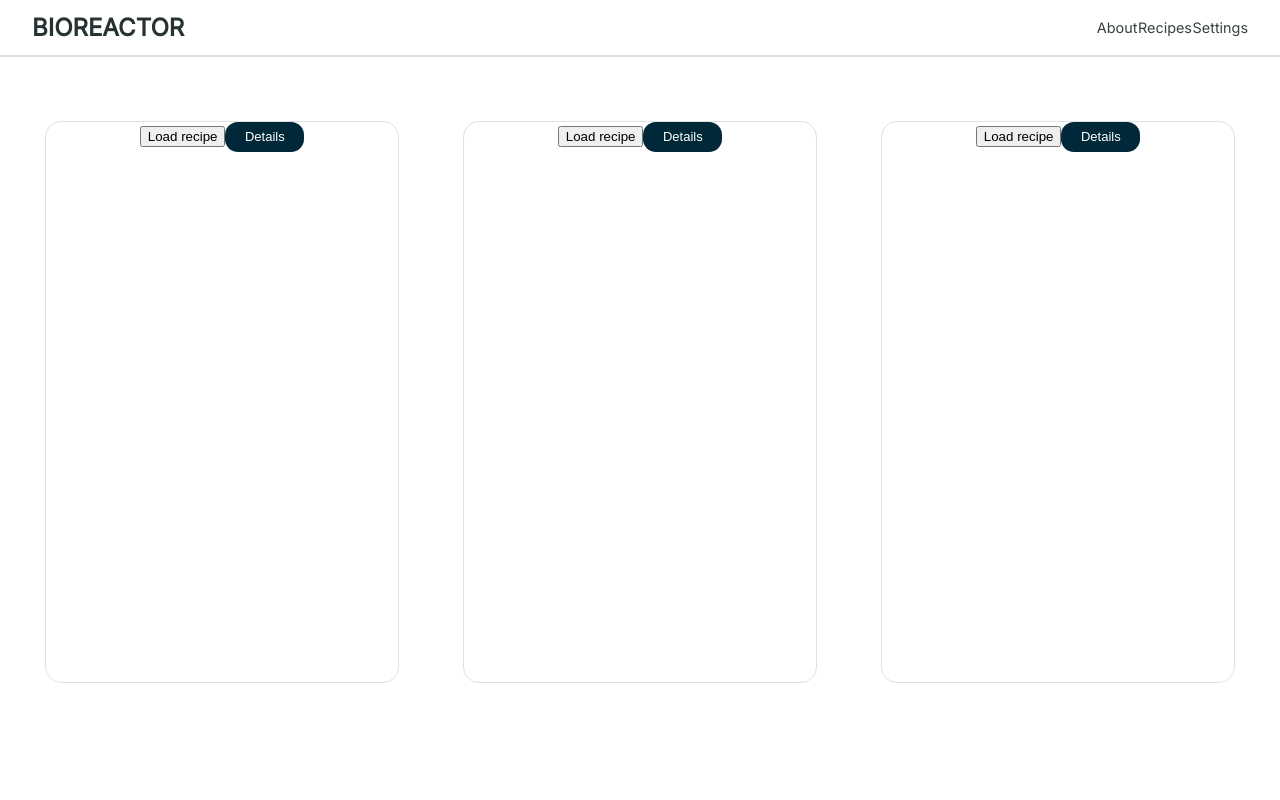
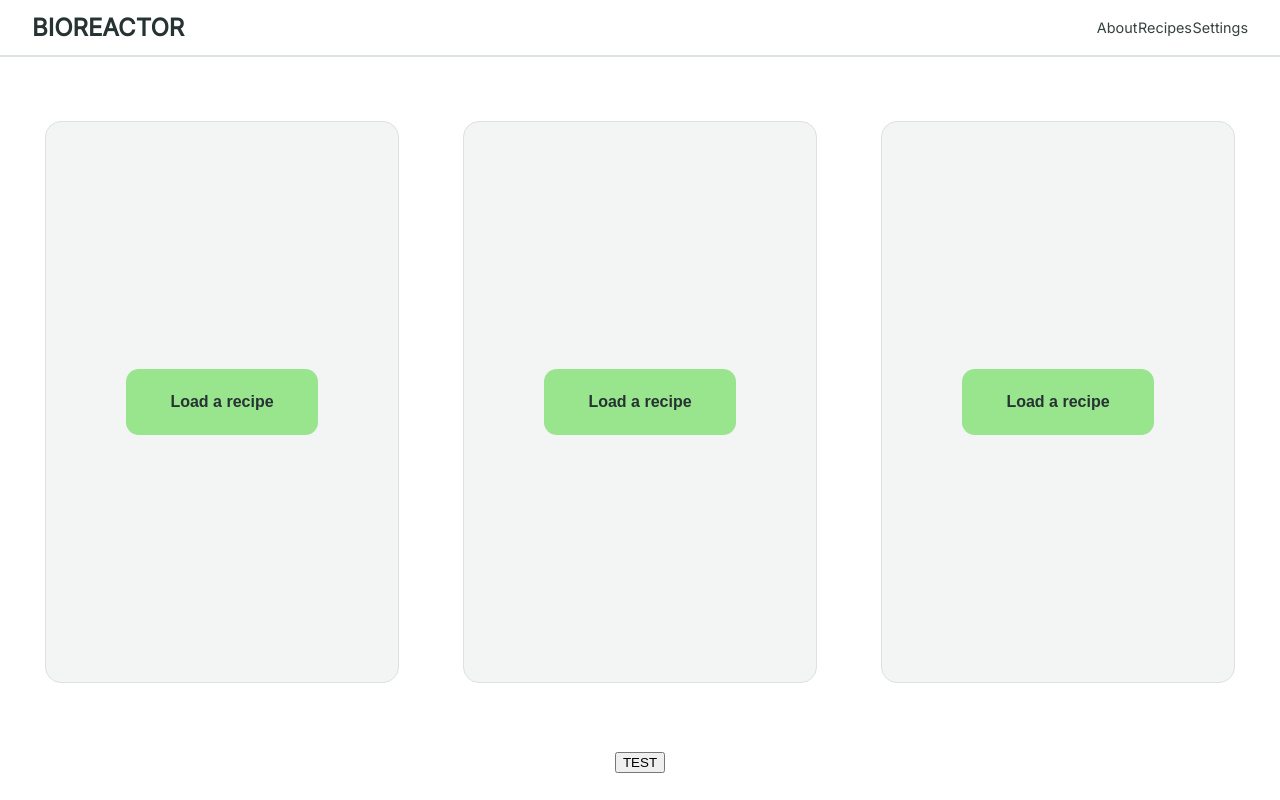
Before and after one commit to osu-cs494-w23/final-project-bioreactor, a React (Create React App) app in the folder bioreactor/: page / in a window 1280 px wide. Built offline with nearby package versions, Linux system fonts and the light colour scheme; the HTML template or start-up script is replaced by a standard one.

Commit message:
main page

```diff
--- /dev/null
+++ b/bioreactor/src/components/Detail.jsx
@@ -0,0 +1,9 @@
+import React from "react";
+import { TbTemperature } from "react-icons/tb";
+import { GiElectric } from "react-icons/gi";
+
+const Detail = ({ temp, rpm }) => {
+  return <span className="jar-status">INFOOOOOOO</span>;
+};
+
+export default Detail;
--- /dev/null
+++ b/bioreactor/src/components/EmptyJar.jsx
@@ -0,0 +1,21 @@
+import React from "react";
+import { useNavigate } from "react-router-dom";
+import LoadButton from "./LoadButton";
+import "../css-data/Jar.css";
+
+const EmptyJar = () => {
+  const navigate = useNavigate();
+  const changePage = () => navigate("load");
+
+  return (
+    <>
+      <div className="jar">
+        <LoadButton className="loadbutton" onClick={changePage}>
+          Load a recipe
+        </LoadButton>
+      </div>
+    </>
+  );
+};
+
+export default EmptyJar;
--- a/bioreactor/src/components/Jar.jsx
+++ /dev/null
@@ -1,25 +0,0 @@
-import React from "react";
-import { useNavigate } from "react-router-dom";
-import ToggleButton from "./ToggleButton";
-import { useState } from "react";
-import Status from "./Status";
-import ErrorMessage from "./ErrorMessage";
-import "../css-data/Jar.css";
-
-const Jar = () => {
-  const [onDetail, setOnDetail] = useState(false);
-
-  const toggle = () => setOnDetail(!onDetail);
-  const navigate = useNavigate();
-  const changePage = () => navigate("load");
-  return (
-    <div className="jar">
-      <button onClick={changePage}>Load recipe</button>
-      <ToggleButton onClick={toggle}>
-        {onDetail ? "Hide" : "Details"}
-      </ToggleButton>
-    </div>
-  );
-};
-
-export default Jar;
--- /dev/null
+++ b/bioreactor/src/components/LoadButton.jsx
@@ -0,0 +1,21 @@
+import React from "react";
+import styled from "styled-components";
+import color from "../css-data/color.json";
+
+const StyledButton = styled.button`
+  background: ${color.selectbutton};
+  color: ${color.maintext};
+  cursor: pointer;
+  border-radius: 0.8em;
+  width: 12em;
+  padding: 1.5em 2.5em;
+  font-size: 16px;
+  font-weight: bold;
+  border: none;
+`;
+
+function Button({ children, ...rest }) {
+  return <StyledButton {...rest}>{children}</StyledButton>;
+}
+
+export default Button;
--- /dev/null
+++ b/bioreactor/src/components/ProgressJar.jsx
@@ -0,0 +1,68 @@
+import React, { useState } from "react";
+import { useNavigate } from "react-router-dom";
+import styled from "styled-components";
+import color from "../css-data/color.json";
+import ToggleButton from "./ToggleButton";
+import Detail from "./Detail";
+import { BsCheckCircleFill } from "react-icons/bs";
+import { TbTemperature } from "react-icons/tb";
+import { GiElectric } from "react-icons/gi";
+
+import "../css-data/Jar.css";
+
+const ProgressJar = ({ status }) => {
+  const StyledSpan = styled.span`
+    background: ${status};
+    color: white;
+    width: 100%;
+    display: block;
+    padding-top: 1em;
+    padding-bottom: 1em;
+    border-top-right-radius: 0.8em;
+    border-top-left-radius: 0.8em;
+    font-weight: bold;
+    font-size: 1.1em;
+  `;
+
+  const StatusSpan = styled.span`
+    background: ${color.prettygray};
+    color: ${color.maintext};
+    width: 100%;
+    display: flex;
+    padding-top: 0.8em;
+    padding-bottom: 0.8em;
+    font-weight: bold;
+    font-size: 1.2em;
+    justify-content: space-between;
+  `;
+
+  const [onDetail, setOnDetail] = useState(false);
+  const toggle = () => setOnDetail(!onDetail);
+
+  return (
+    <>
+      <div className="on-recipe jar">
+        <StyledSpan className="status">
+          <BsCheckCircleFill className="span-icon" />
+          Recipe Name
+        </StyledSpan>
+        <StatusSpan>
+          <span className="temperature">
+            <TbTemperature className="status-temp-icon" />
+            50 °F
+          </span>
+          <span className="rpm">
+            <GiElectric className="status-rpm-icon" />
+            RPM 50
+          </span>
+        </StatusSpan>
+        <ToggleButton className="togglebutton" onClick={toggle}>
+          {onDetail ? "Hide" : "Details"}
+        </ToggleButton>
+        {onDetail && <div className="detail-container">Detail</div>}
+      </div>
+    </>
+  );
+};
+
+export default ProgressJar;
--- a/bioreactor/src/components/Status.jsx
+++ /dev/null
@@ -1,7 +0,0 @@
-import React from "react";
-
-const Status = () => {
-  return <div>Status</div>;
-};
-
-export default Status;
--- a/bioreactor/src/css-data/Jar.css
+++ b/bioreactor/src/css-data/Jar.css
@@ -1,13 +1,86 @@
 .jar {
-  background-color: transparent;
+  background-color: #f3f4f4;
   border: 1px solid #dee1e1;
   height: 35em;
   width: 22em;
   border-radius: 1rem;
   display: inline-block;
   margin: 4em 2em;
+  position: relative;
 }
 
-.jar button {
-  margin: 0 auto;
+.loadbutton {
+  margin: 0;
+  display: inline-block;
+  position: absolute;
+  top: 50%;
+  left: 50%;
+  transform: translate(-50%, -50%);
+  text-align: center;
 }
+
+.togglebutton {
+  position: absolute;
+  display: inline-block;
+  bottom: 0;
+  left: 50%;
+  transform: translateX(-50%);
+  margin-bottom: 1em;
+}
+
+.on-recipe {
+  background-color: transparent;
+}
+
+.span-icon {
+  position: absolute;
+  color: white;
+  left: 2px;
+  margin-left: 1em;
+  font-size: large;
+}
+
+.jar-status {
+  background-color: red;
+}
+
+.status-temp-icon {
+  position: absolute;
+  left: 2px;
+  font-size: 1.3em;
+  font-weight: bold;
+  margin-left: 1em;
+}
+
+.status-temp-icon {
+  font-size: 1.3em;
+  font-weight: bold;
+  margin-left: 1em;
+}
+
+.temperature {
+  margin-left: 3em;
+  display: flex;
+  align-items: center;
+}
+
+.status-rpm-icon {
+  font-size: 1.3em;
+  font-weight: bold;
+  margin: 0;
+}
+
+.rpm {
+  display: flex;
+  align-items: center;
+  margin-right: 2em;
+}
+
+.detail-container {
+  padding: 4em 0;
+  background-color: #f3f4f4;
+  position: absolute;
+  bottom: 3.5em;
+  text-align: center;
+  width: 100%;
+}
--- a/bioreactor/src/css-data/color.json
+++ b/bioreactor/src/css-data/color.json
@@ -4,8 +4,8 @@
   "warning": "#C63434",
   "button": "#002838",
   "selectbutton": "#98E58E",
-  "main-text": "#273333",
-  "pretty-gray": "#F3F4F4",
-  "sub-text": "#364141",
+  "maintext": "#273333",
+  "prettygray": "#F3F4F4",
+  "subtext": "#364141",
   "border": "#DEE1E1"
 }
--- a/bioreactor/src/pages/Main.jsx
+++ b/bioreactor/src/pages/Main.jsx
@@ -1,12 +1,36 @@
 import React from "react";
-import Jar from "../components/Jar";
+import { useState } from "react";
+import EmptyJar from "../components/EmptyJar";
+import ProgressJar from "../components/ProgressJar";
+import color from "../css-data/color.json";
 
 const Main = () => {
+  const [onRecipe, setOnRecipe] = useState(false);
+
   return (
     <>
-      <Jar />
-      <Jar />
-      <Jar />
+      {!onRecipe && (
+        <>
+          <EmptyJar />
+          <EmptyJar />
+          <EmptyJar />
+        </>
+      )}
+      {onRecipe && (
+        <>
+          <ProgressJar status={color.success} />
+          <ProgressJar status={color.loading} />
+          <ProgressJar status={color.warning} />
+        </>
+      )}
+
+      <button
+        onClick={() => {
+          setOnRecipe(!onRecipe);
+        }}
+      >
+        TEST
+      </button>
     </>
   );
 };
```
Also changed, not shown: package.json (added, +19 -0 lines), 1 other file (tests, documents, lock files or other folders).
